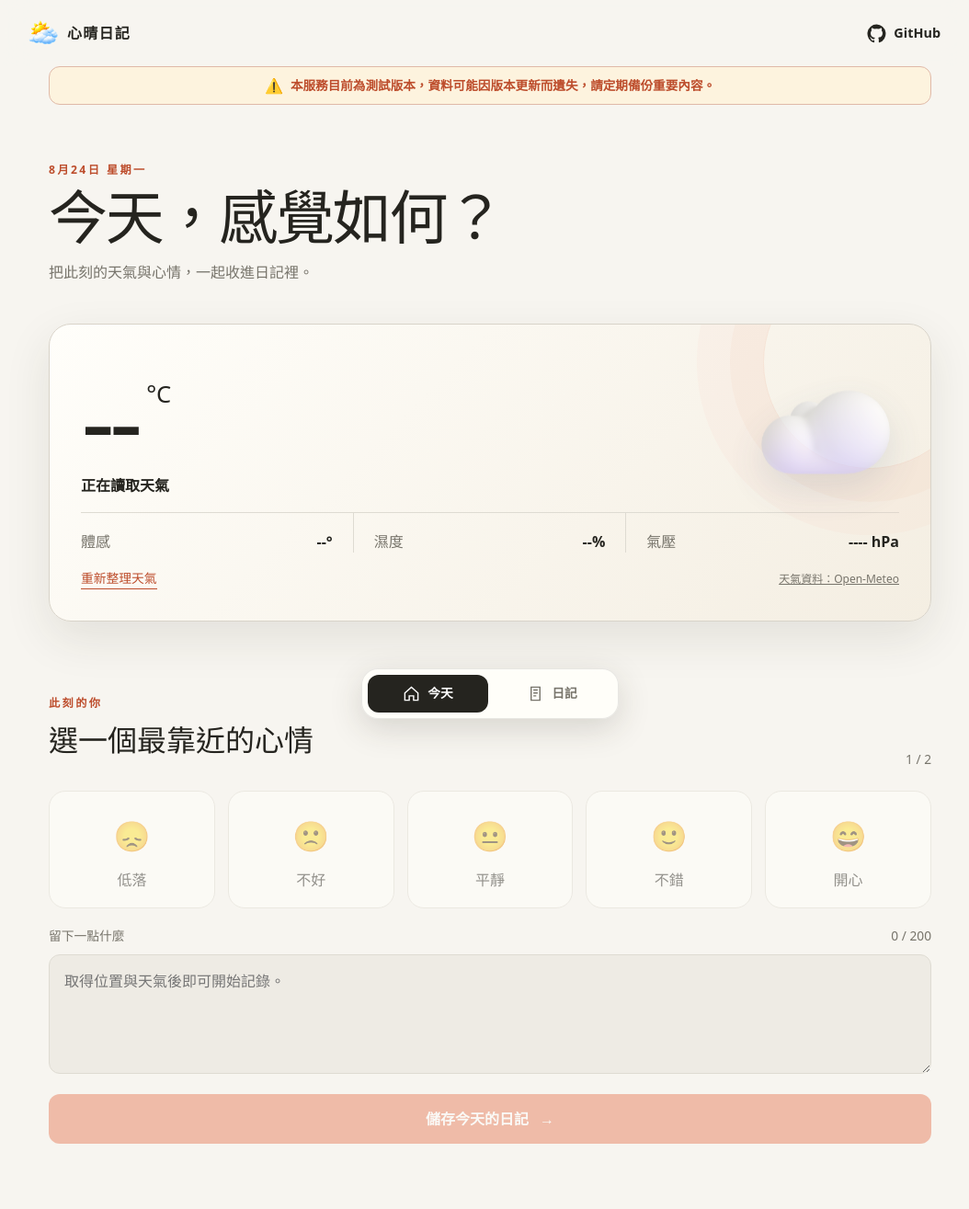
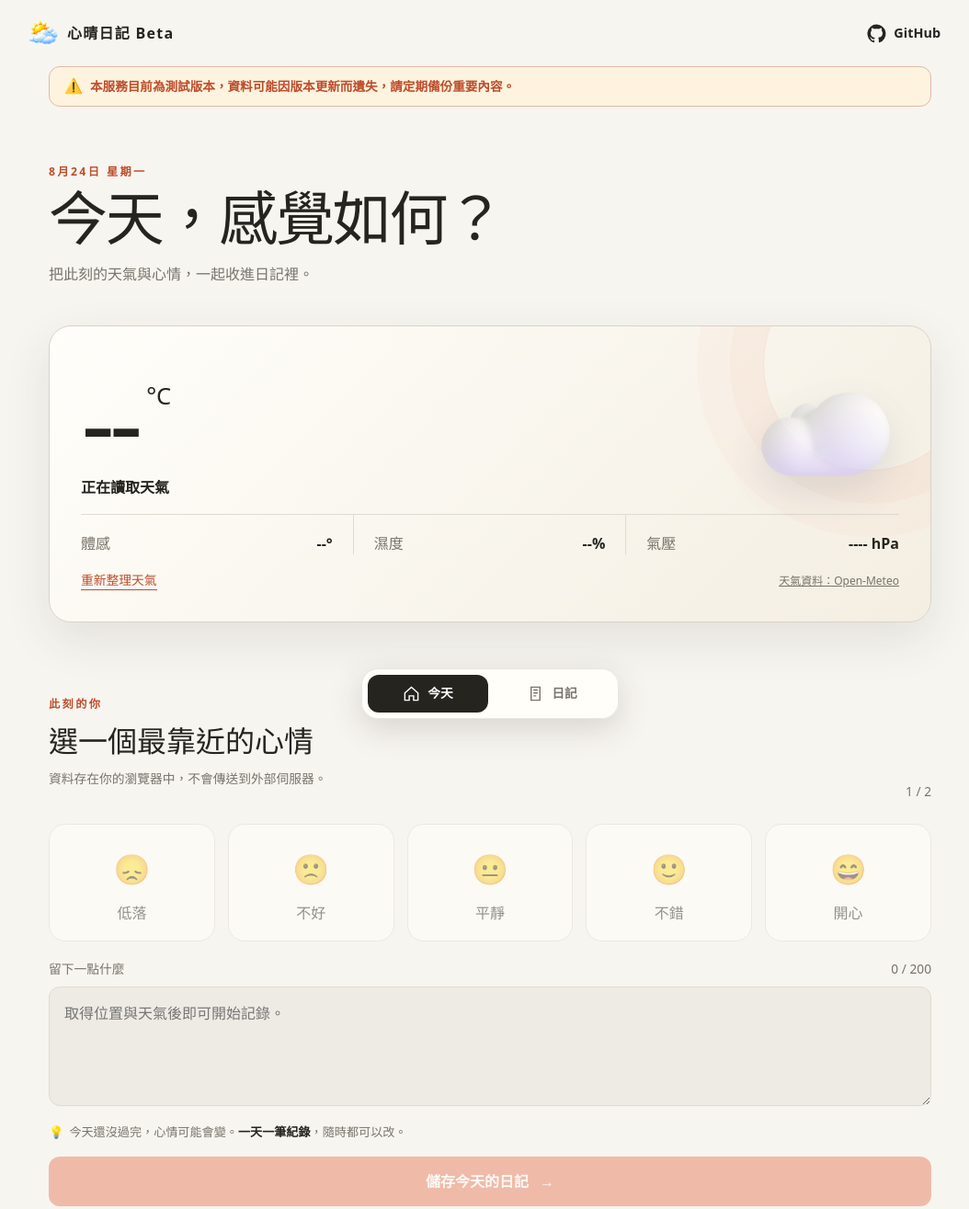
Before and after one commit to orcapen/weathermood, a plain HTML site: page index.html in a window 1280 px wide. Shown: the whole page at 92% size, without its empty margins (107-1161 px from the left). Drawn offline with Linux system fonts and the light colour scheme; a web font is replaced by a local one.

Commit message:
改成beta版，加警語和使用說明

```diff
--- a/index.html
+++ b/index.html
@@ -11,7 +11,7 @@
     <link rel="icon" href="faveicon/favicon-16x16.png" type="image/png" sizes="16x16" />
     <link rel="apple-touch-icon" href="faveicon/apple-touch-icon.png" />
     <link rel="stylesheet" href="styles.css" />
-    <title>心晴日記</title>
+    <title>心晴日記 Beta</title>
   </head>
   <body>
     <div class="app-shell">
@@ -22,13 +22,13 @@
         </a>
         <a class="brand" href="#home" aria-label="心晴日記首頁">
           <img class="brand-mark" src="faveicon/favicon-32x32.png" alt="" width="32" height="32" />
-          <span>心晴日記</span>
+          <span>心晴日記 Beta</span>
         </a>
       </header>
 
       <p class="beta-notice">
         <span class="beta-notice-icon" aria-hidden="true">⚠️</span>
-        <span>本服務目前為測試版本，資料可能因版本更新而遺失，請定期備份重要內容。</span>
+        <span>本服務目前為測試版本，資料可能因版本更新而遺失，<br>請定期備份重要內容。</span>
       </p>
 
       <main>
@@ -71,6 +71,7 @@
               <div>
                 <p class="eyebrow">此刻的你</p>
                 <h2 id="moodTitle">選一個最靠近的心情</h2>
+                <p class="entry-subtitle">資料存在你的瀏覽器中，不會傳送到外部伺服器。</p>
               </div>
               <span class="step-label">1 / 2</span>
             </div>
@@ -97,6 +98,10 @@
               <span class="note-label"><span>留下一點什麼</span><span id="noteCount">0 / 200</span></span>
               <textarea id="noteInput" maxlength="200" rows="4" placeholder="取得位置與天氣後即可開始記錄。" disabled></textarea>
             </label>
+            <p class="entry-hint">
+              <span class="entry-hint-icon" aria-hidden="true">💡</span>
+              <span>今天還沒過完，心情可能會變。<strong>一天一筆紀錄</strong>，隨時都可以改。</span>
+            </p>
             <button class="primary-button" id="saveEntry" type="button" disabled>
               <span>收進今天的日記</span><span aria-hidden="true">→</span>
             </button>
--- a/styles.css
+++ b/styles.css
@@ -50,14 +50,15 @@ button { color: inherit; }
 .icon-button svg { width: 21px; fill: var(--ink); }
 main { width: min(100% - 40px, 960px); margin: 0 auto; }
 .beta-notice {
-  display: flex; gap: 8px; align-items: center; justify-content: center;
+  display: flex; gap: 8px; align-items: center; justify-content: flex-start;
   width: min(100% - 40px, 960px); margin: 0 auto 4px; padding: 10px 16px;
   border: 1px solid color-mix(in srgb, var(--accent) 30%, var(--line));
   border-radius: 12px;
   background: color-mix(in srgb, var(--sun) 16%, var(--surface));
-  color: var(--accent-dark); font-size: .85rem; font-weight: 700; text-align: center;
+  color: var(--accent-dark); font-size: .85rem; font-weight: 700; line-height: 1.55; text-align: left;
 }
-.beta-notice-icon { flex: none; font-size: 1rem; line-height: 1; }
+.beta-notice-icon { flex: none; font-size: 1rem; line-height: 1.35; }
+.beta-notice br { display: none; }
 .view { animation: reveal .35s ease both; }
 @keyframes reveal { from { opacity: 0; transform: translateY(8px); } }
 .hero-copy { padding: 58px 0 28px; }
@@ -65,7 +66,8 @@ main { width: min(100% - 40px, 960px); margin: 0 auto; }
 h1, h2, p { margin-top: 0; }
 h1 { margin-bottom: 10px; font-family: "Iansui", "PingFang TC", "Microsoft JhengHei", sans-serif; font-size: clamp(2.2rem, 6vw, 4rem); font-weight: 500; letter-spacing: -.035em; line-height: 1.12; }
 h2 { margin-bottom: 6px; font-family: "Iansui", "PingFang TC", "Microsoft JhengHei", sans-serif; font-size: clamp(1.45rem, 4vw, 2rem); font-weight: 500; }
-.hero-copy > p:last-child, .history-header > div > p:last-child { color: var(--muted); }
+.hero-copy > p:last-child, .history-header > div > p:last-child, .entry-subtitle { color: var(--muted); }
+.entry-subtitle { margin-top: 6px; font-size: .86rem; }
 .weather-card {
   overflow: hidden; position: relative; padding: 34px;
   border: 1px solid #d8d3c9; border-radius: 24px;
@@ -101,6 +103,12 @@ h2 { margin-bottom: 6px; font-family: "Iansui", "PingFang TC", "Microsoft JhengH
 .mood-emoji { font-size: 2rem; }
 .note-field { display: block; margin-top: 20px; }
 .note-label { display: flex; justify-content: space-between; margin-bottom: 9px; color: var(--muted); font-size: .86rem; }
+.entry-hint {
+  display: flex; gap: 6px; align-items: flex-start;
+  margin: 12px 0 0; color: var(--muted); font-size: .82rem; line-height: 1.6;
+}
+.entry-hint strong { color: var(--ink); }
+.entry-hint-icon { flex: none; }
 textarea, input, select { border: 1px solid var(--line); border-radius: 12px; background: var(--surface); color: var(--ink); outline: none; }
 textarea { width: 100%; min-height: 126px; padding: 16px; resize: vertical; }
 textarea:disabled { background: #eeebe4; cursor: not-allowed; }
@@ -195,10 +203,14 @@ textarea:focus, input:focus, select:focus { border-color: var(--accent); box-sha
 
 @media (max-width: 620px) {
   .topbar { height: 64px; padding: 0 20px; }
-  .github-link span { display: none; }
-  .github-link { width: 42px; justify-content: center; padding: 0; }
+  .brand { gap: 8px; font-size: .95rem; }
+  .brand-mark { width: 28px; height: 28px; }
+  .github-link { gap: 6px; padding: 0 10px; font-size: .82rem; }
+  .github-link svg { width: 19px; }
   main { width: min(100% - 28px, 960px); }
-  .beta-notice { width: min(100% - 28px, 960px); padding: 9px 14px; font-size: .78rem; }
+  .beta-notice { width: min(100% - 28px, 960px); padding: 9px 14px; font-size: clamp(.68rem, 3vw, .78rem); }
+  .beta-notice br { display: inline; }
+  .beta-notice-icon { font-size: .9rem; }
   .hero-copy, .history-header { padding-top: 34px; }
   .weather-card { padding: 24px 20px; border-radius: 20px; }
   .weather-main { min-height: 150px; }
--- a/sw.js
+++ b/sw.js
@@ -1,4 +1,4 @@
-const CACHE_NAME = "weathermood-v0.11.0";
+const CACHE_NAME = "weathermood-v0.11.1";
 const APP_SHELL = [
   "./",
   "./index.html",
```
Also changed, not shown: README.md.
